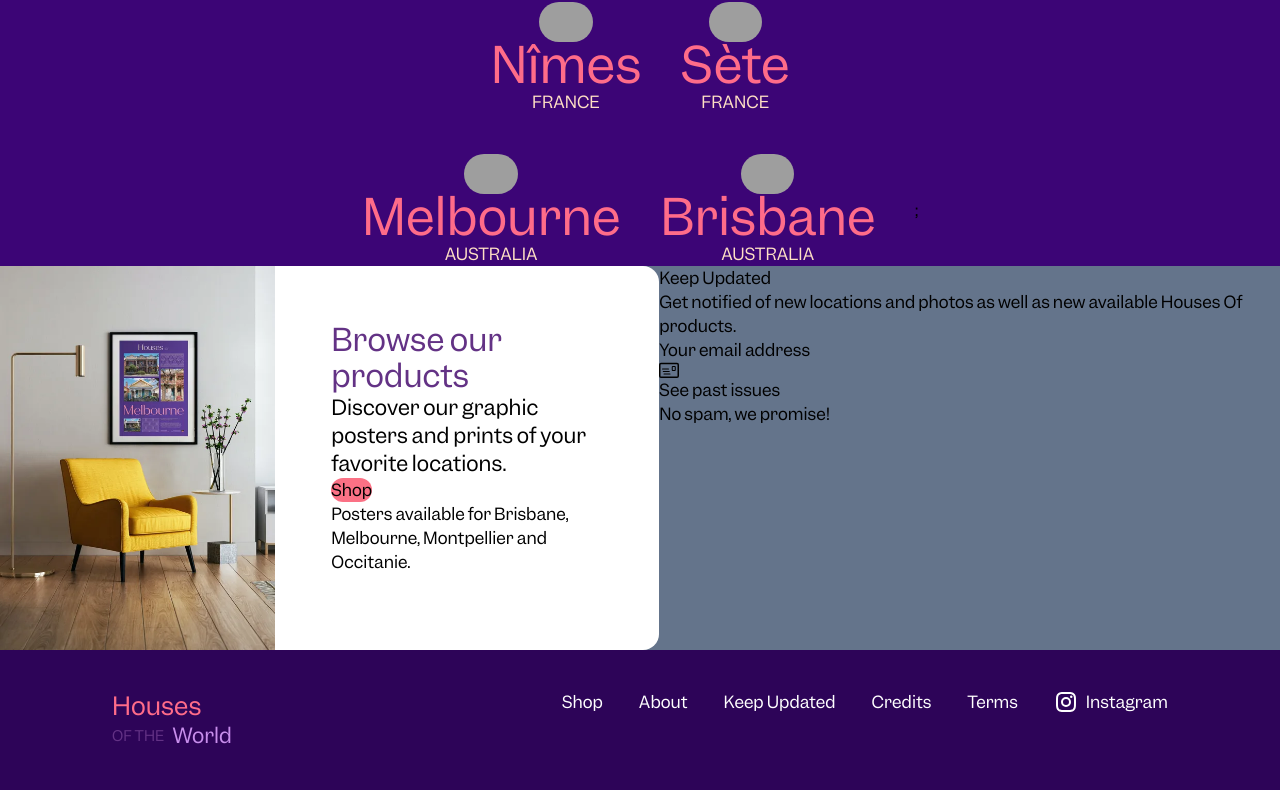
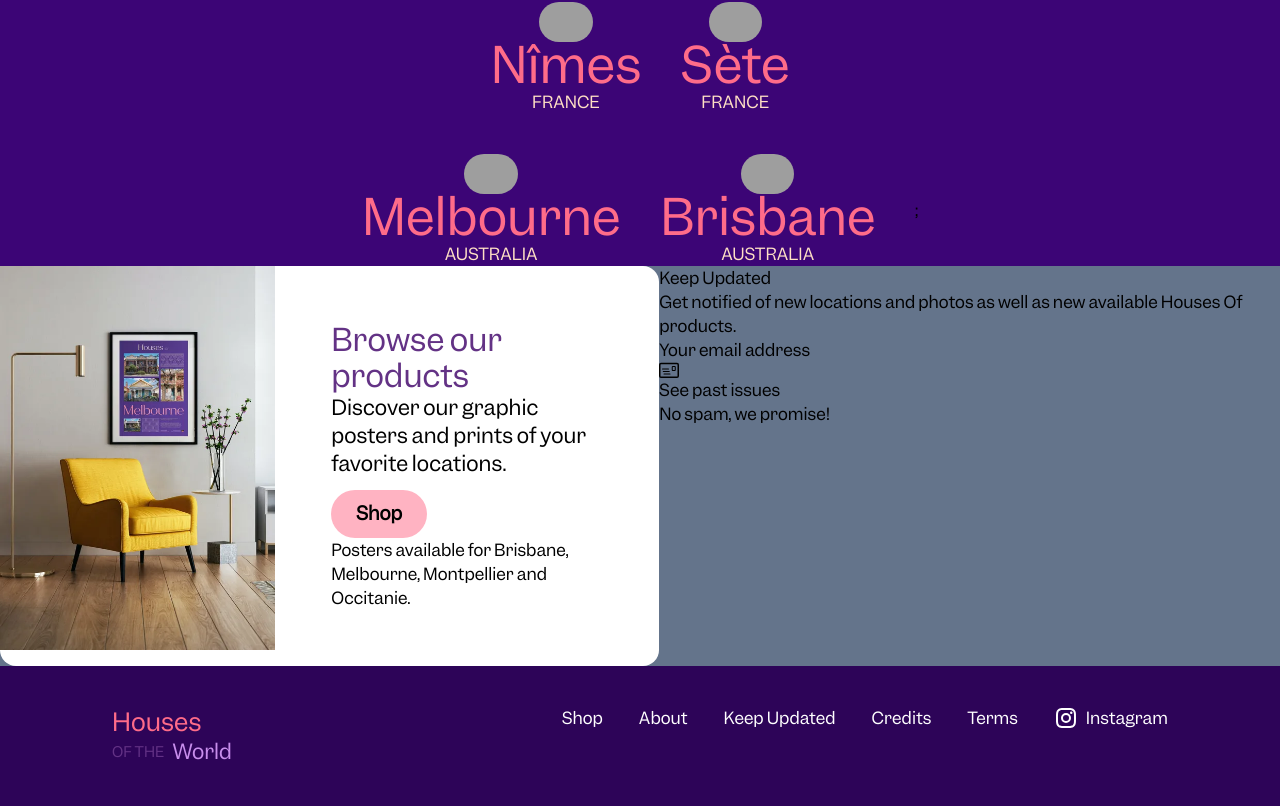
Before and after one commit to miskiat/Landing-Page-Task, a React (Vite) app: page / in a window 1280 px wide. Shown: the part 3244-4050 px from the top of the page. Built offline with nearby package versions, Linux system fonts and the light colour scheme; grey boxes are pictures that could not be loaded; a web font is replaced by a local one.

Commit message:
hover-button

```diff
--- a/src/components/Home.css
+++ b/src/components/Home.css
@@ -237,5 +237,8 @@ text-justify;
   @apply max-w-xs text-xl font-extralight;
 }
 .shop-button {
-  @apply rounded-full bg-rose-400;
+  @apply rounded-full bg-[#ffb3c2] w-24 h-12 font-extrabold text-lg mt-3;
 }
+.shop-button:hover {
+  @apply bg-rose-400 text-white;
+}
```
